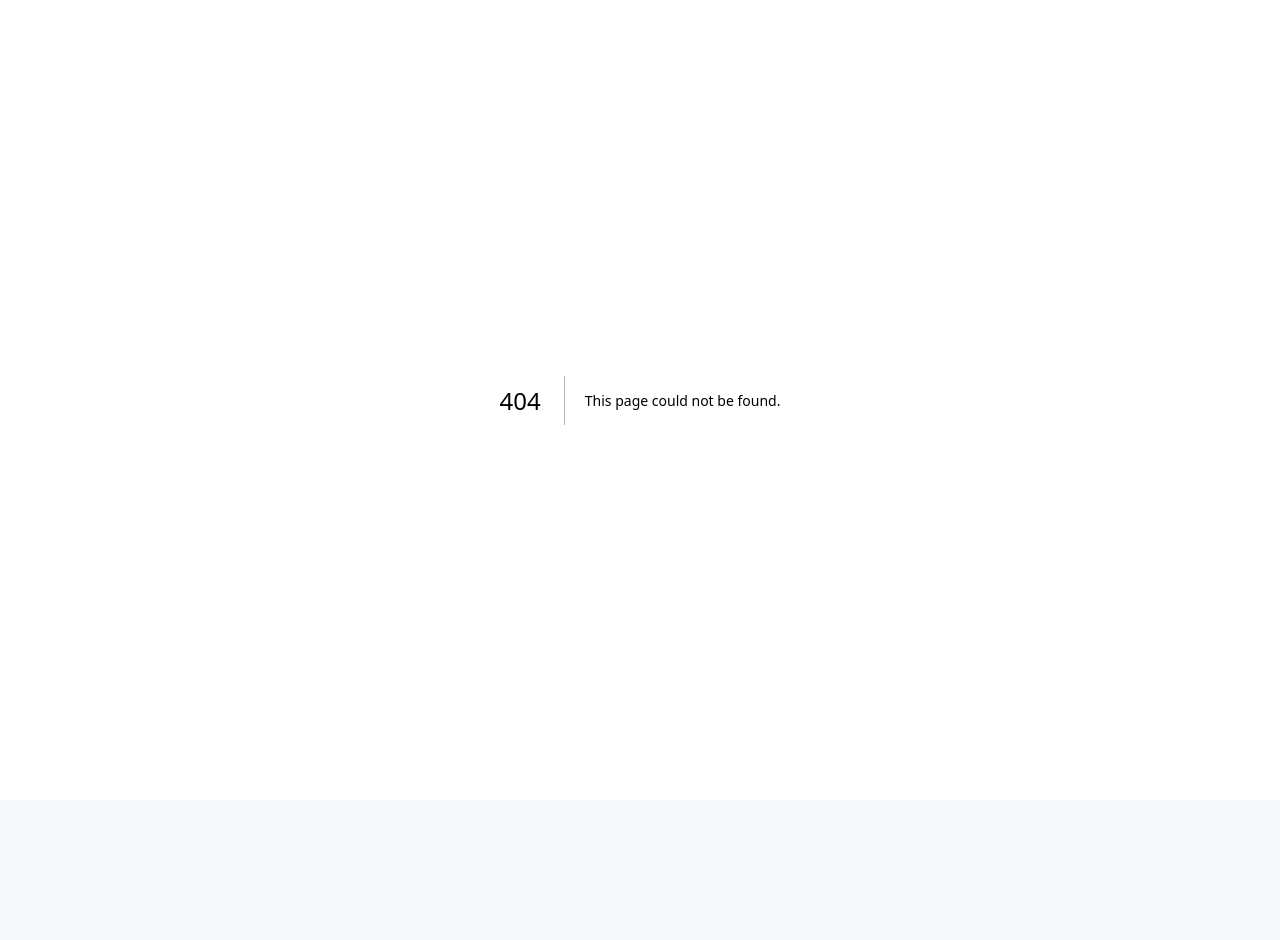
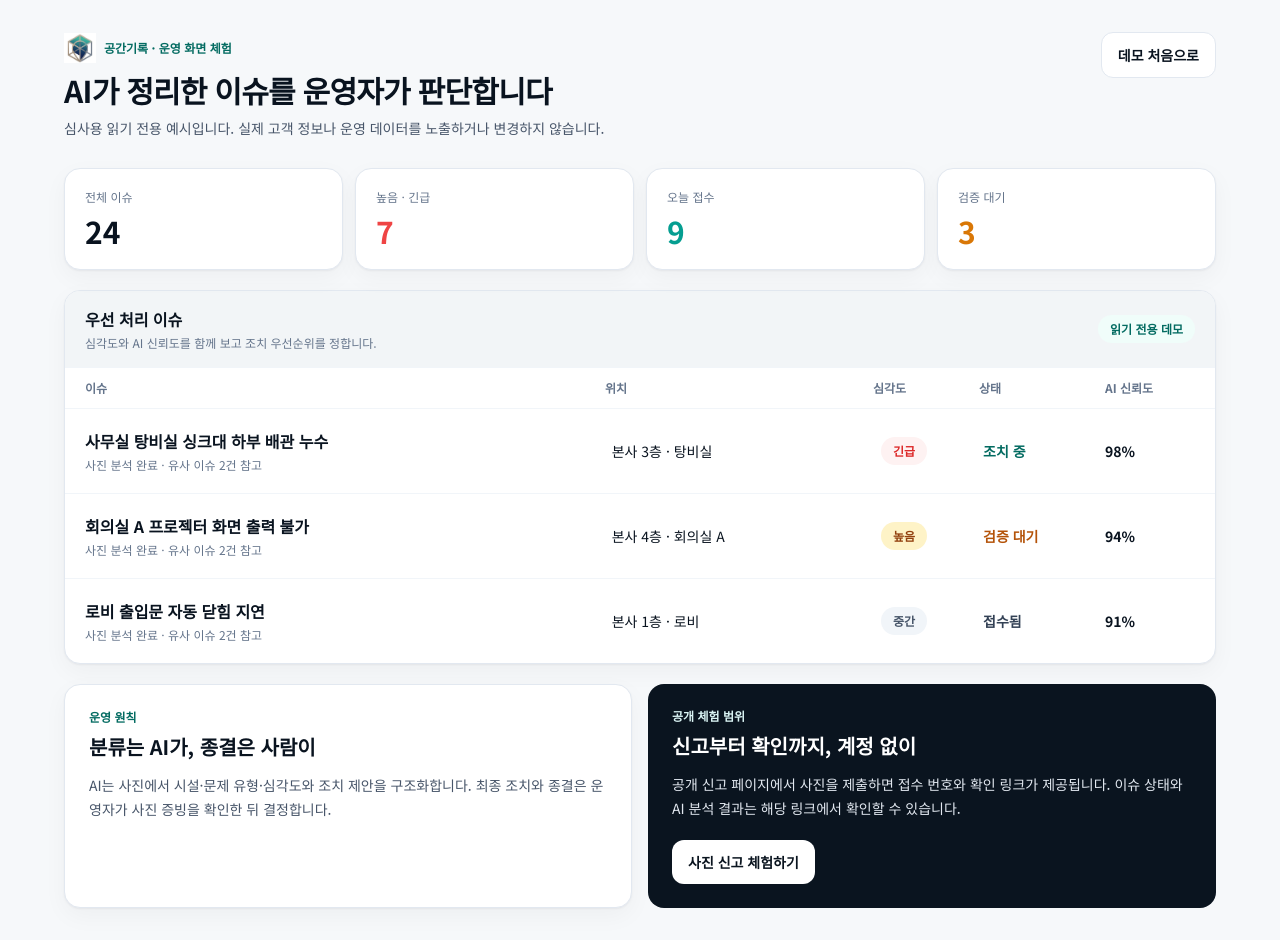
Before and after one commit to summerjiwon/fixloop, a Next.js app in the folder frontend/: page /demo/operations in a window 1280 px wide. Before the commit this address had no page. Before the commit the page ends 800 px from the top, so only its background shows below. Built offline with nearby package versions, Linux system fonts and the light colour scheme.

Commit message:
feat: add public read-only operations demo

```diff
--- /dev/null
+++ b/frontend/app/demo/operations/page.tsx
@@ -0,0 +1,18 @@
+import Link from "next/link";
+
+const issues = [
+  { title: "사무실 탕비실 싱크대 하부 배관 누수", area: "본사 3층 · 탕비실", severity: "긴급", status: "조치 중", confidence: "98%", tone: "bg-red-50 text-red-600", stateTone: "text-brand-700" },
+  { title: "회의실 A 프로젝터 화면 출력 불가", area: "본사 4층 · 회의실 A", severity: "높음", status: "검증 대기", confidence: "94%", tone: "bg-amber-100 text-amber-800", stateTone: "text-amber-700" },
+  { title: "로비 출입문 자동 닫힘 지연", area: "본사 1층 · 로비", severity: "중간", status: "접수됨", confidence: "91%", tone: "bg-slate-100 text-slate-600", stateTone: "text-slate-700" },
+];
+
+export default function OperationsDemoPage() {
+  return <main className="min-h-screen bg-canvas px-5 py-8 text-ink lg:px-8"><div className="mx-auto max-w-6xl"><header className="flex flex-wrap items-start justify-between gap-4"><div><div className="flex items-center gap-2"><img src="/brand-mark.png" alt="" className="size-8 object-contain" /><p className="text-xs font-bold text-brand-700">공간기록 · 운영 화면 체험</p></div><h1 className="mt-2 text-3xl font-bold tracking-tight">AI가 정리한 이슈를 운영자가 판단합니다</h1><p className="mt-2 max-w-3xl text-sm leading-6 text-slate-600">심사용 읽기 전용 예시입니다. 실제 고객 정보나 운영 데이터를 노출하거나 변경하지 않습니다.</p></div><Link href="/demo" className="rounded-xl border border-slate-200 bg-white px-4 py-3 text-sm font-bold">데모 처음으로</Link></header>
+
+    <section className="mt-7 grid gap-3 sm:grid-cols-2 xl:grid-cols-4">{[["전체 이슈", "24", "text-ink"], ["높음 · 긴급", "7", "text-red-500"], ["오늘 접수", "9", "text-brand-600"], ["검증 대기", "3", "text-amber-600"]].map(([label, value, tone]) => <article key={label} className="rounded-2xl border border-slate-200 bg-white p-5 shadow-card"><p className="text-xs text-slate-500">{label}</p><p className={`mt-2 text-3xl font-bold ${tone}`}>{value}</p></article>)}</section>
+
+    <section className="mt-5 overflow-hidden rounded-2xl border border-slate-200 bg-white shadow-card"><div className="flex flex-wrap items-center justify-between gap-3 bg-mist px-5 py-4"><div><h2 className="font-bold">우선 처리 이슈</h2><p className="mt-1 text-xs text-slate-500">심각도와 AI 신뢰도를 함께 보고 조치 우선순위를 정합니다.</p></div><span className="rounded-full bg-teal-50 px-3 py-1.5 text-xs font-bold text-brand-700">읽기 전용 데모</span></div><div className="hidden grid-cols-[minmax(220px,2fr)_1fr_90px_110px_90px] gap-4 border-t border-slate-100 px-5 py-3 text-xs font-bold text-slate-500 md:grid"><span>이슈</span><span>위치</span><span>심각도</span><span>상태</span><span>AI 신뢰도</span></div>{issues.map((issue) => <article key={issue.title} className="grid gap-3 border-t border-slate-100 px-5 py-5 md:grid-cols-[minmax(220px,2fr)_1fr_90px_110px_90px] md:items-center"><div><h3 className="font-bold">{issue.title}</h3><p className="mt-1 text-xs text-slate-500">사진 분석 완료 · 유사 이슈 2건 참고</p></div><p className="text-sm">{issue.area}</p><span className={`w-fit rounded-full px-3 py-1.5 text-xs font-bold ${issue.tone}`}>{issue.severity}</span><span className={`text-sm font-bold ${issue.stateTone}`}>{issue.status}</span><span className="text-sm font-bold">{issue.confidence}</span></article>)}</section>
+
+    <section className="mt-5 grid gap-4 lg:grid-cols-2"><article className="rounded-2xl border border-slate-200 bg-white p-6 shadow-card"><p className="text-xs font-bold text-brand-700">운영 원칙</p><h2 className="mt-2 text-xl font-bold">분류는 AI가, 종결은 사람이</h2><p className="mt-3 text-sm leading-6 text-slate-600">AI는 사진에서 시설·문제 유형·심각도와 조치 제안을 구조화합니다. 최종 조치와 종결은 운영자가 사진 증빙을 확인한 뒤 결정합니다.</p></article><article className="rounded-2xl bg-navy-950 p-6 text-white"><p className="text-xs font-bold text-teal-100">공개 체험 범위</p><h2 className="mt-2 text-xl font-bold">신고부터 확인까지, 계정 없이</h2><p className="mt-3 text-sm leading-6 text-slate-200">공개 신고 페이지에서 사진을 제출하면 접수 번호와 확인 링크가 제공됩니다. 이슈 상태와 AI 분석 결과는 해당 링크에서 확인할 수 있습니다.</p><Link href="/report/00000000-0000-0000-0000-000000000001" className="mt-5 inline-block rounded-xl bg-white px-4 py-3 text-sm font-bold text-navy-950">사진 신고 체험하기</Link></article></section>
+  </div></main>;
+}
--- a/frontend/app/demo/page.tsx
+++ b/frontend/app/demo/page.tsx
@@ -7,12 +7,14 @@ const steps = [
 ];
 
 export default function DemoPage() {
-  return <main className="min-h-screen bg-mist px-5 py-8 text-ink lg:px-8"><div className="mx-auto max-w-5xl"><header className="flex flex-wrap items-start justify-between gap-4"><div><div className="flex items-center gap-2"><img src="/brand-mark.png" alt="" className="size-8 object-contain" /><p className="text-xs font-bold text-brand-700">공간기록 · AI FLOW</p></div><h1 className="mt-2 text-3xl font-bold tracking-tight">사진 신고부터 조치 검증까지</h1><p className="mt-2 text-sm leading-6 text-slate-600">예시 이슈를 통해 사진 한 장이 운영 가능한 업무로 바뀌는 과정을 확인해 보세요.</p></div><Link href="/report/00000000-0000-0000-0000-000000000001" className="rounded-xl bg-brand-600 px-4 py-3 text-sm font-bold text-white">직접 사진 신고 체험</Link></header>
+  return <main className="min-h-screen bg-mist px-5 py-8 text-ink lg:px-8"><div className="mx-auto max-w-5xl"><header className="flex flex-wrap items-start justify-between gap-4"><div><div className="flex items-center gap-2"><img src="/brand-mark.png" alt="" className="size-8 object-contain" /><p className="text-xs font-bold text-brand-700">공간기록 · AI FLOW</p></div><h1 className="mt-2 text-3xl font-bold tracking-tight">사진 신고부터 조치 검증까지</h1><p className="mt-2 text-sm leading-6 text-slate-600">로그인 없이 신고, AI 분석 결과, 운영 흐름까지 바로 체험할 수 있습니다.</p></div><Link href="/report/00000000-0000-0000-0000-000000000001" className="rounded-xl bg-brand-600 px-4 py-3 text-sm font-bold text-white">1. 직접 사진 신고 체험</Link></header>
 
     <section className="mt-7 grid gap-4 lg:grid-cols-[1.25fr_0.75fr]"><article className="rounded-2xl border border-slate-200 bg-white p-6 shadow-card"><div className="flex items-start justify-between gap-4"><div><p className="text-xs font-bold text-red-600">CRITICAL · OPEN</p><h2 className="mt-2 text-xl font-bold">사무실 탕비실 싱크대 하부 배관 누수</h2><p className="mt-2 text-sm leading-6 text-slate-500">바닥에 물이 고여 미끄럼 위험이 있어 신속한 조치가 필요한 사례입니다.</p></div><span className="rounded-full bg-brand-50 px-3 py-1 text-sm font-bold text-brand-700">AI 신뢰도 98%</span></div><dl className="mt-6 grid gap-3 sm:grid-cols-3"><div className="rounded-xl bg-mist p-4"><dt className="text-xs text-slate-500">공간</dt><dd className="mt-1 font-bold">사무실 탕비실</dd></div><div className="rounded-xl bg-mist p-4"><dt className="text-xs text-slate-500">설비</dt><dd className="mt-1 font-bold">싱크대 배수관</dd></div><div className="rounded-xl bg-mist p-4"><dt className="text-xs text-slate-500">분류</dt><dd className="mt-1 font-bold">배관 · 누수</dd></div></dl></article>
       <aside className="rounded-2xl bg-brand-700 p-6 text-white"><p className="text-xs font-bold text-brand-100">AI 사용 방식</p><h2 className="mt-2 text-xl font-bold">분류는 AI가, 종결은 사람이</h2><p className="mt-3 text-sm leading-6 text-brand-50">Vision AI는 사진을 운영 가능한 이슈로 바꾸고, 운영자는 사진 증빙을 바탕으로 RESOLVED 또는 NO_ISSUE를 최종 판단합니다.</p></aside></section>
 
     <section className="mt-5 grid gap-3 md:grid-cols-3">{steps.map(([number, title, detail, state]) => <article key={number} className="rounded-2xl border border-slate-200 bg-white p-5 shadow-card"><p className="text-xs font-bold text-brand-700">{number}</p><h2 className="mt-2 font-bold">{title}</h2><p className="mt-2 min-h-12 text-sm leading-6 text-slate-500">{detail}</p><span className="mt-4 inline-block rounded-full bg-teal-50 px-2.5 py-1 text-xs font-bold text-brand-700">{state}</span></article>)}</section>
 
+    <section className="mt-5 rounded-2xl border border-brand-100 bg-white p-6 shadow-card"><div className="flex flex-wrap items-start justify-between gap-4"><div><p className="text-xs font-bold text-brand-700">심사용 공개 체험</p><h2 className="mt-2 text-xl font-bold">로그인 없이 전체 흐름을 확인하세요</h2><p className="mt-2 max-w-2xl text-sm leading-6 text-slate-600">실제 신고 접수와 개인 신고 확인은 공개로 제공하고, 운영 화면은 개인정보나 실제 데이터를 바꾸지 않는 읽기 전용 예시로 제공합니다.</p></div><div className="flex flex-wrap gap-2"><Link href="/report-status/0a677a37-676a-4543-94bf-0dde10893afe" className="rounded-xl border border-slate-200 px-4 py-3 text-sm font-bold text-ink">2. 신고 확인 보기</Link><Link href="/demo/operations" className="rounded-xl bg-brand-600 px-4 py-3 text-sm font-bold text-white">3. 운영 화면 보기</Link></div></div></section>
+
   </div></main>;
 }
```
